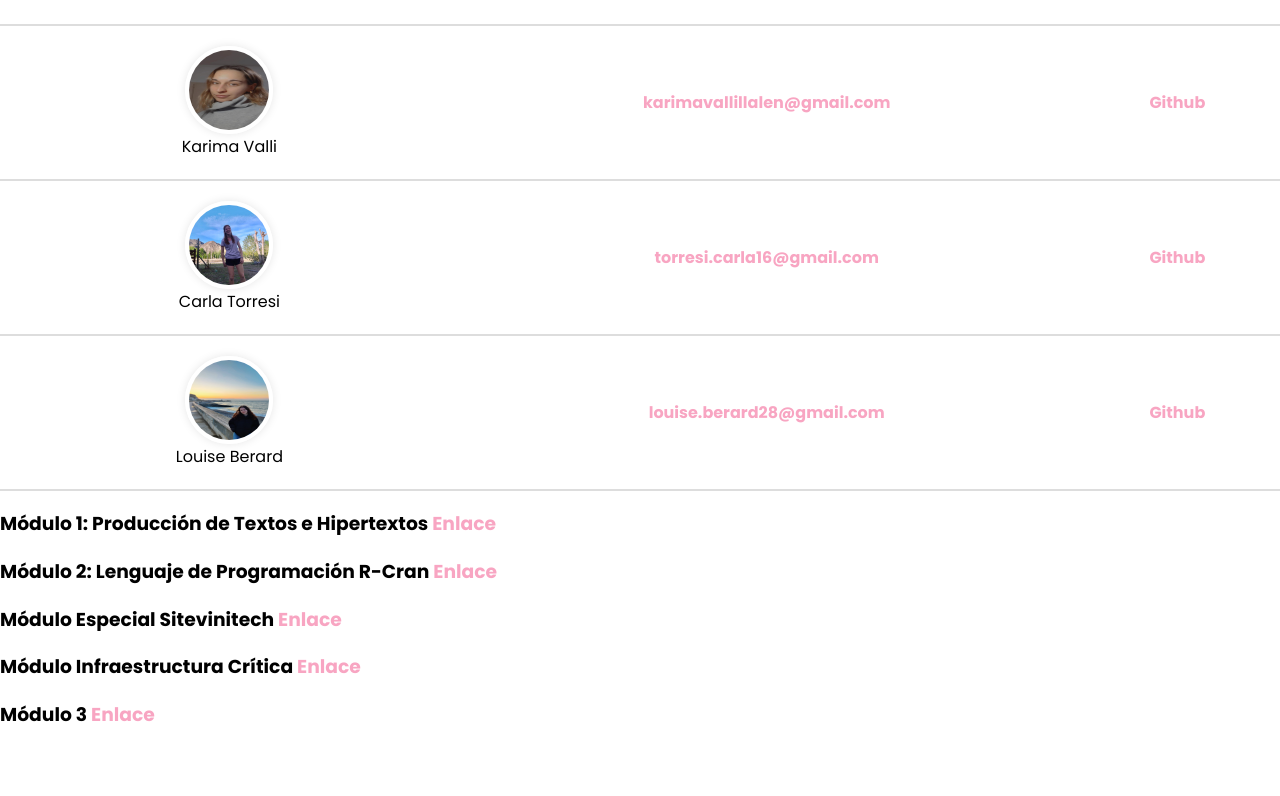
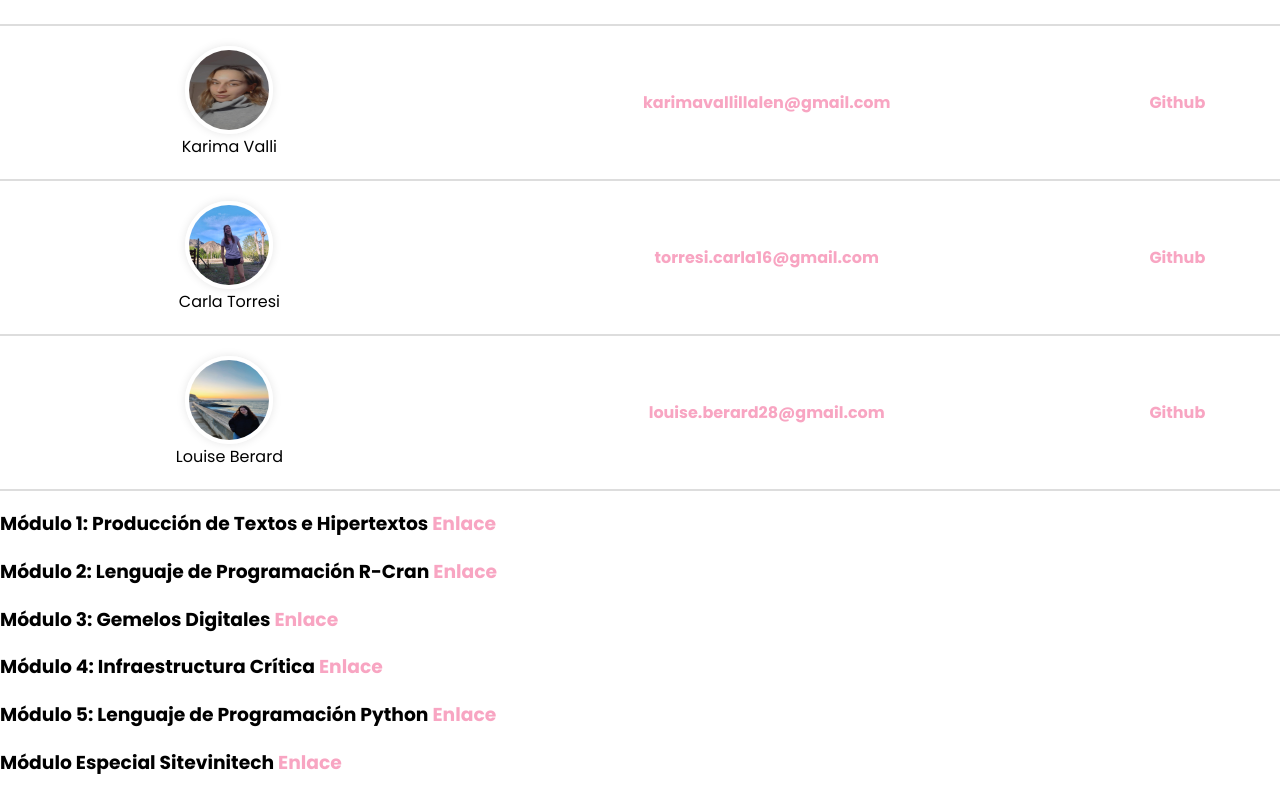
Before and after one commit to bernizanella/CV_Z, a plain HTML site: page index.html in a window 1280 px wide. Shown: the part 716-1512 px from the top of the page. Before the commit the page ends 1464 px from the top, so only its background shows below. Drawn offline with Linux system fonts and the light colour scheme.

Commit message:
index.html

```diff
--- a/index.html
+++ b/index.html
@@ -116,8 +116,10 @@
   </table>
        <h3> Módulo 1: Producción de Textos e Hipertextos <a href="https://github.com/bernizanella/Modulo-1"> Enlace </a></h3>
        <h3> Módulo 2: Lenguaje de Programación R-Cran <a href="https://github.com/bernizanella/Modulo-2"> Enlace </a></h3>
+       <h3> Módulo 3: Gemelos Digitales <a href="https://github.com/bernizanella/Modulo-3"> Enlace </a></h3>
+       <h3> Módulo 4: Infraestructura Crítica <a href="https://github.com/bernizanella/M-dulo-Infraestructura-Cr-tica"> Enlace </a></h3>
+       <h3> Módulo 5: Lenguaje de Programación Python <a href="https://github.com/bernizanella/Python"> Enlace </a></h3>
        <h3> Módulo Especial Sitevinitech <a href="https://github.com/bernizanella/SITEVINITECH"> Enlace </a></h3>
-       <h3> Módulo Infraestructura Crítica <a href="https://github.com/bernizanella/M-dulo-Infraestructura-Cr-tica"> Enlace </a></h3>
-       <h3> Módulo 3 <a href="https://github.com/bernizanella/Modulo-3"> Enlace </a></h3>
+
 </body>
 </html>
```
